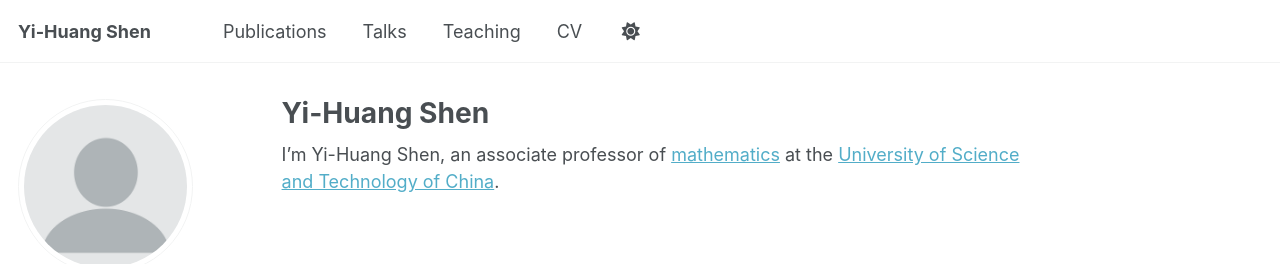
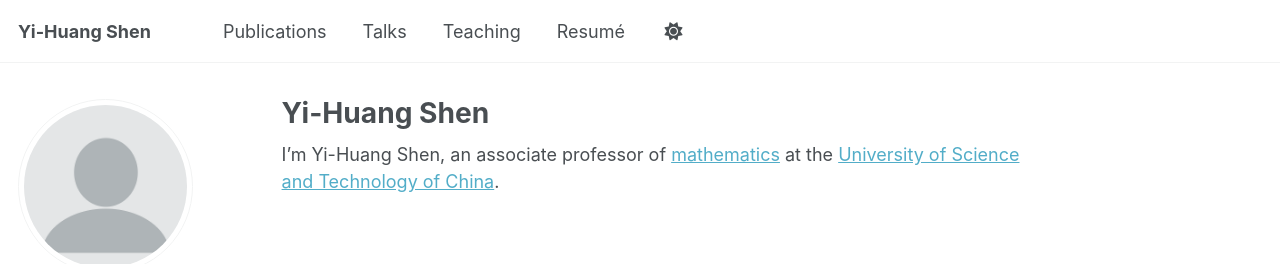
Before and after one commit to YiHuangShen-USTC/YiHuangShen-USTC.github.io, a Jekyll site: the page built from _pages/about.md, in a window 1280 px wide. Shown: the top 264 px of the page. Built offline with Jekyll 4.4.1, drawn with Linux system fonts in a browser that asks for light colours; some web fonts are replaced; a script that is not in the unit is left out.

Commit message:
Update navigation.yml

```diff
--- a/_data/navigation.yml
+++ b/_data/navigation.yml
@@ -23,7 +23,7 @@ main:
   #- title: "Blog Posts"
   #  url: /year-archive/
 
-  - title: "CV"
+  - title: "Resumé"
     url: /cv/
 
   # - title: "CV"
```
